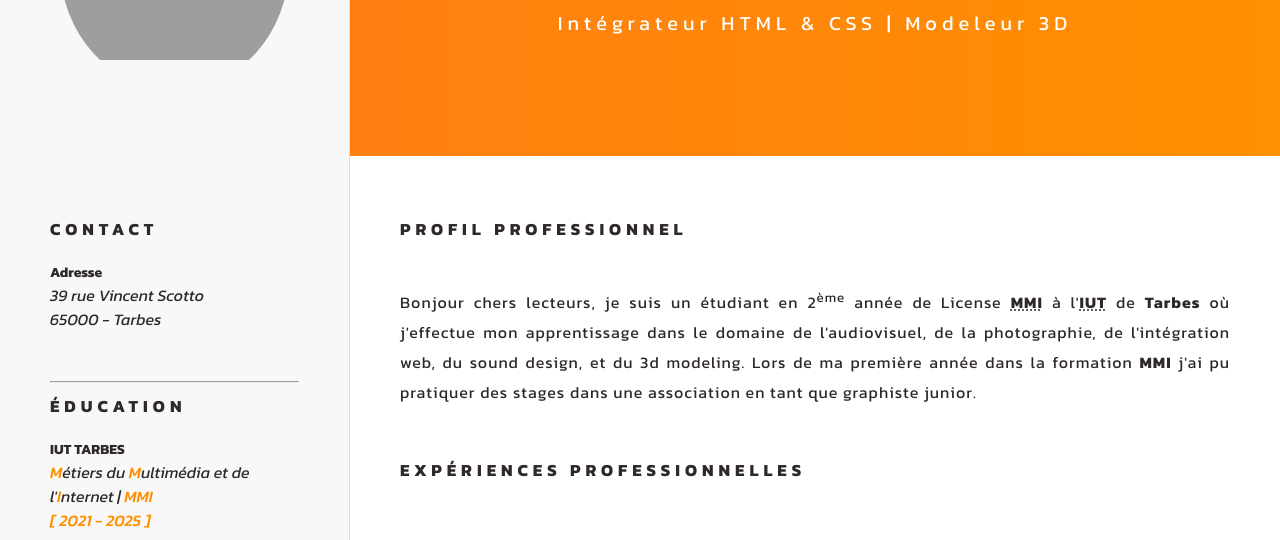
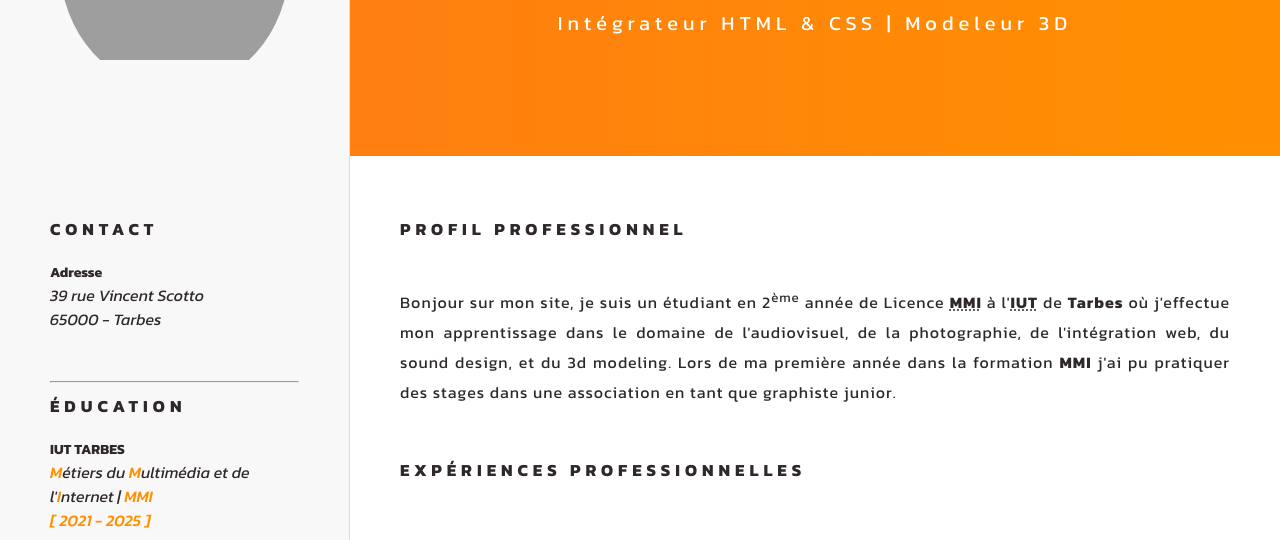
Before and after one commit to Eth3ri0n/Curriculum-Vitae, a website: page index.html in a window 1280 px wide. Shown: the part 220-760 px from the top of the page. Drawn offline with Linux system fonts and the light colour scheme; grey boxes are pictures that could not be loaded.

Commit message:
Update index.html

```diff
--- a/index.html
+++ b/index.html
@@ -187,8 +187,8 @@
       <main>
         <h2 class="title-small">Profil Professionnel</h2>
         <p class="mb-5">
-          Bonjour chers lecteurs, je suis un étudiant en 2<sup>ème</sup> année
-          de License
+          Bonjour sur mon site, je suis un étudiant en 2<sup>ème</sup> année
+          de Licence
           <strong
             ><abbr title="Métiers du Multimédia et de l'Internet"
               >MMI</abbr
```
